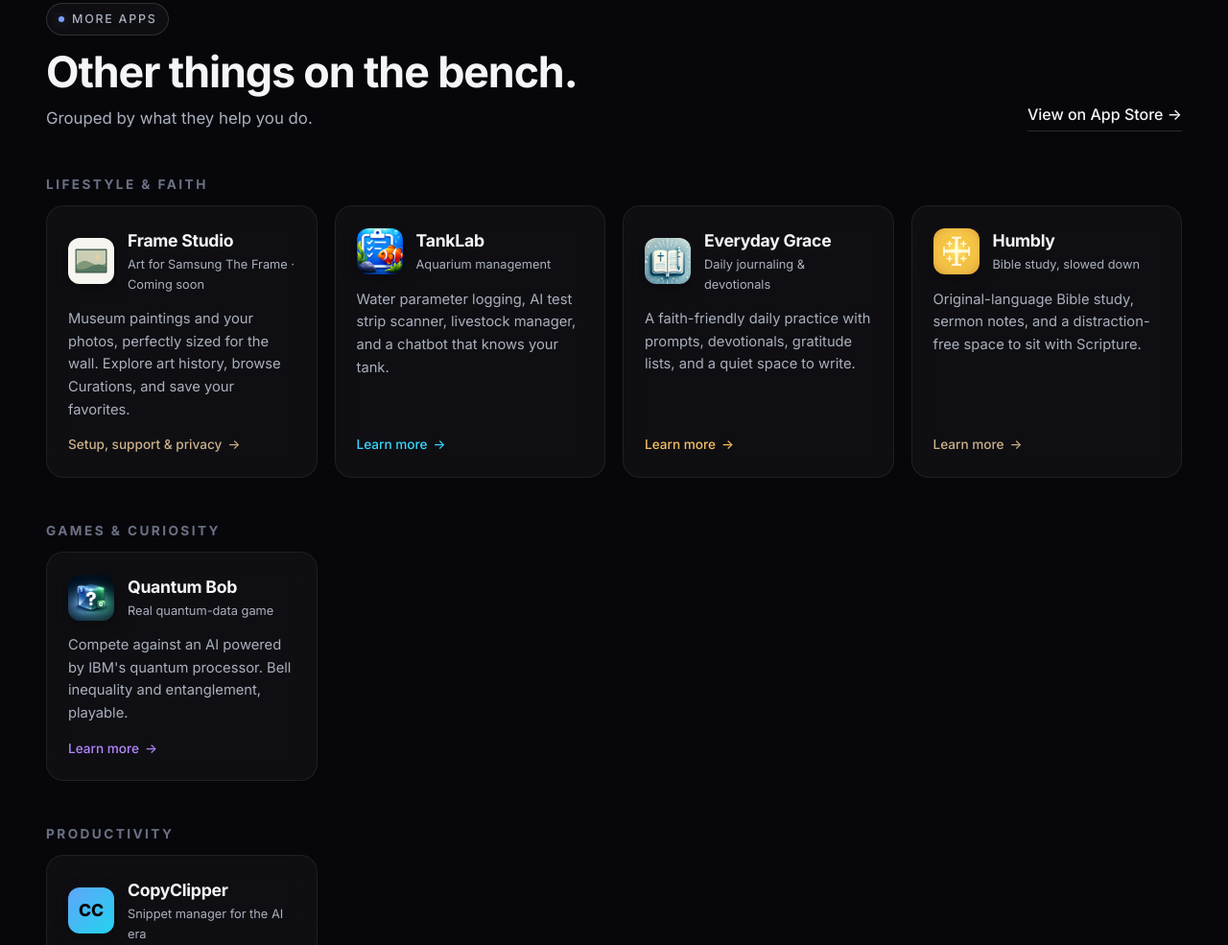
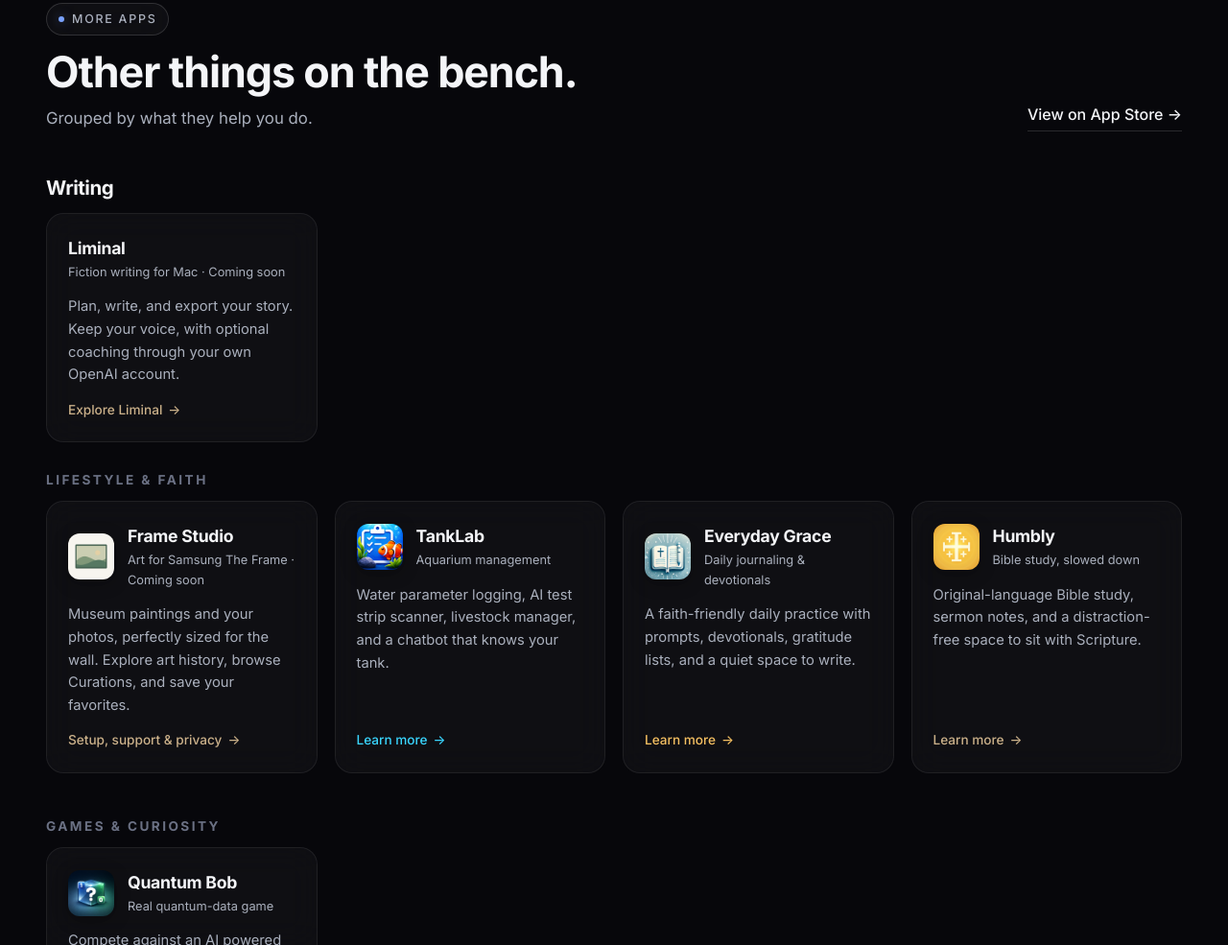
Before and after one commit to colsonrice/colsonrice.github.io, a plain HTML site: page index.html in a window 1280 px wide. Shown: the part 2097-3082 px from the top of the page at 96% size. Drawn offline with Linux system fonts and the light colour scheme.

Commit message:
Add Liminal product support and privacy pages

```diff
--- a/index.html
+++ b/index.html
@@ -93,6 +93,15 @@
           <p>Grouped by what they help you do.</p>
         </div>
         <a class="link" href="https://apps.apple.com/us/developer/squatchcraft-llc/id1440325922" target="_blank" rel="noopener">View on App Store →</a>
+      </div>
+
+      <h3 style="margin-top:32px; margin-bottom:14px;">Writing</h3>
+      <div class="app-grid">
+        <a class="app-card reveal" data-accent="humbly" href="liminal.html">
+          <div class="top"><div><div class="name">Liminal</div><div class="tag">Fiction writing for Mac · Coming soon</div></div></div>
+          <p class="desc">Plan, write, and export your story. Keep your voice, with optional coaching through your own OpenAI account.</p>
+          <span class="arrow">Explore Liminal</span>
+        </a>
       </div>
 
       <h3 style="margin-top:32px; margin-bottom:14px; font-size:.85rem; letter-spacing:.18em; text-transform:uppercase; color:var(--text-dim);">Lifestyle &amp; Faith</h3>
```
Also changed, not shown: liminal-privacy.html (added, +1 -0 lines), liminal-support.html (added, +1 -0 lines), liminal.html (added, +1 -0 lines).
